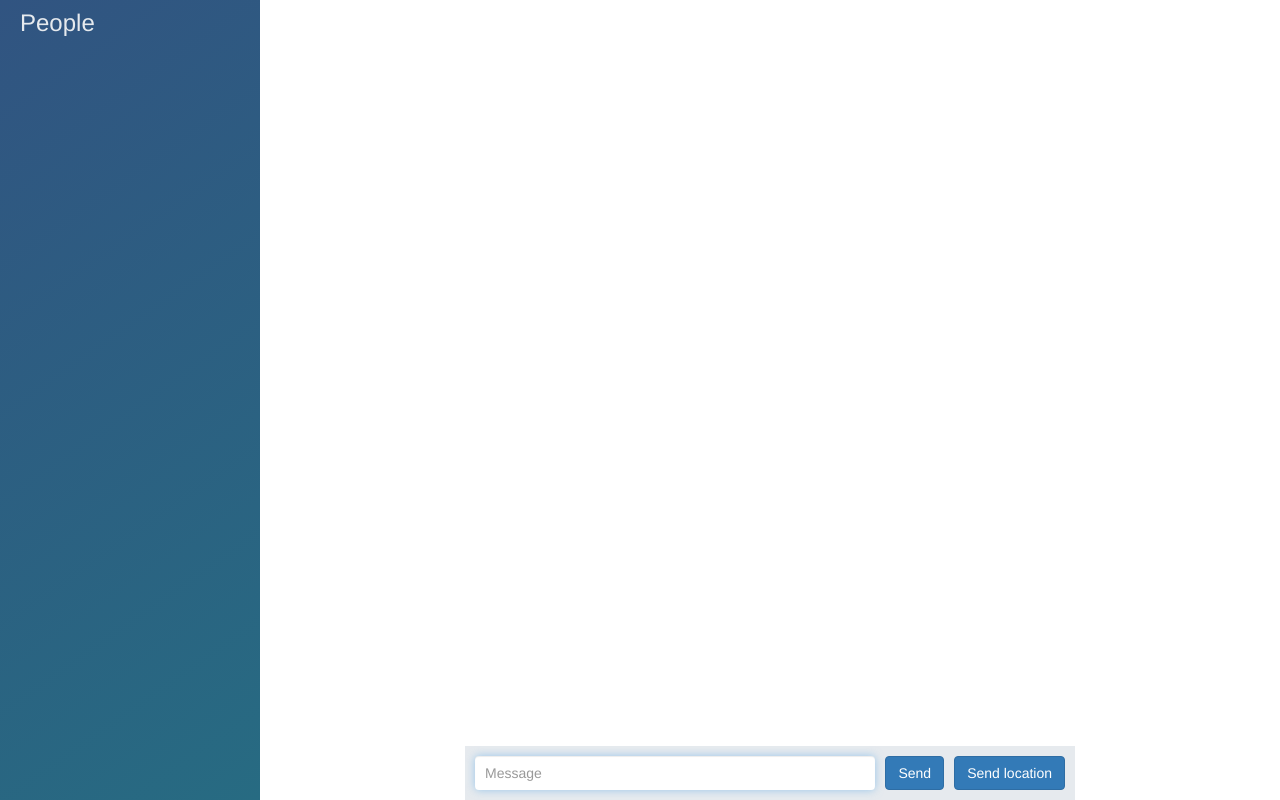
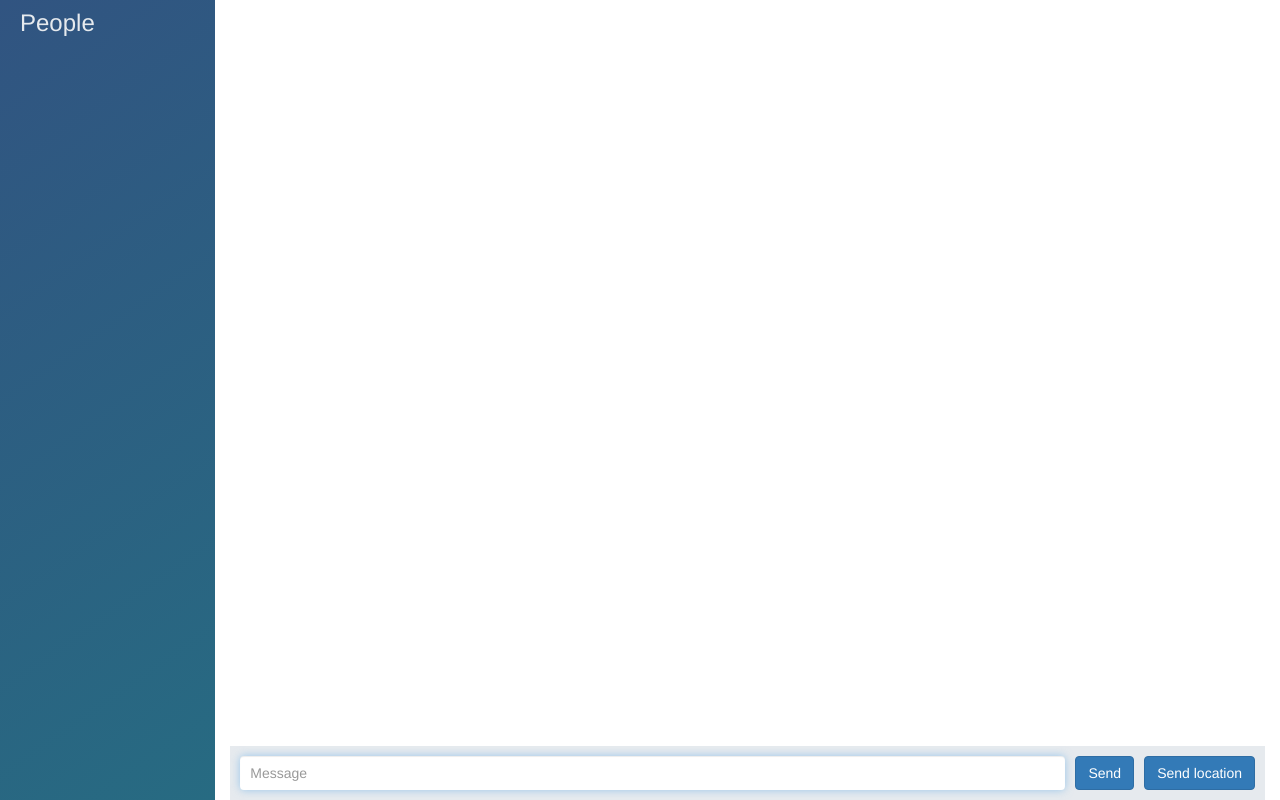
Before and after one commit to Enkri/node-chat-app, a website: page public/index.html in a window 1280 px wide. Drawn offline with nearby package versions, Linux system fonts and the light colour scheme; no server answers.

Commit message:
Add bootstrap

```diff
--- a/public/index.html
+++ b/public/index.html
@@ -3,7 +3,7 @@
 <html>
 
 <head>
-  <meta charset="utf-8">
+  <meta charset="utf-8" name="viewport" content="width=device-width, initial-scale=1.0">
   <link rel="stylesheet" href="/css/styles.css">
   <!-- Latest compiled and minified CSS -->
   <link rel="stylesheet" href="https://maxcdn.bootstrapcdn.com/bootstrap/3.3.7/css/bootstrap.min.css" integrity="sha384-BVYiiSIFeK1dGmJRAkycuHAHRg32OmUcww7on3RYdg4Va+PmSTsz/K68vbdEjh4u" crossorigin="anonymous">
@@ -17,7 +17,7 @@
     <div id="users"></div>
   </div>
 
-  <div class="chat__main container col-xs-6">
+  <div class="chat__main container col-xs-6 col-lg-12">
     <ol id="messages" class="chat__messages"></ol>
     <div id="alert"> </div>
     <div class="chat__footer">
```
